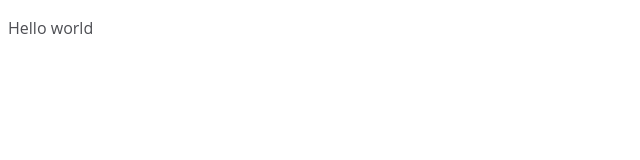
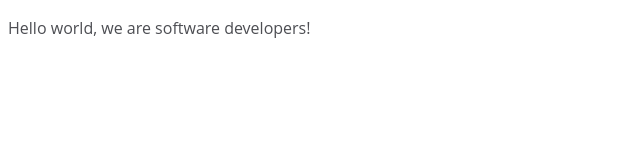
Before and after one commit to Smart1-hub/Ademola-Solomon-Microverse, a plain HTML site: page index.html in a window 1280 px wide. Shown: the whole page, without its empty margins (0-640 px from the left). Drawn offline with Linux system fonts and the light colour scheme.

Commit message:
index edited

```diff
--- a/index.html
+++ b/index.html
@@ -6,7 +6,7 @@
     <link rel="stylesheet" href="css/style.css">
   </head>
   <body>
-      <p>Hello world</p>
+      <p>Hello world, we are software developers!</p>
 
 
     <script src="https://cdn.freecodecamp.org/testable-projects-fcc/v1/bundle.js"></script>
```
